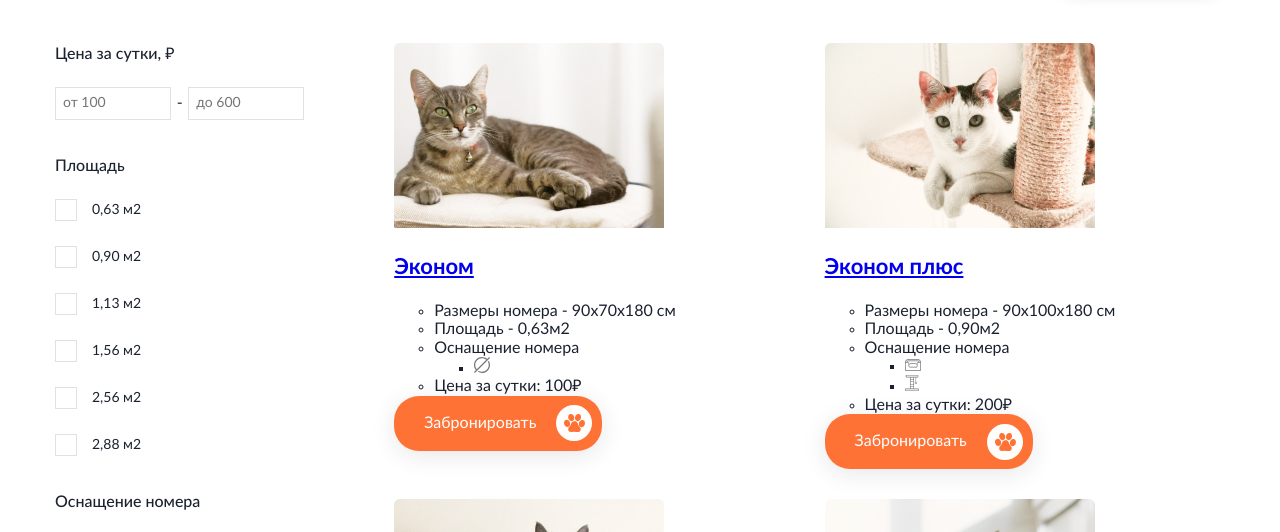
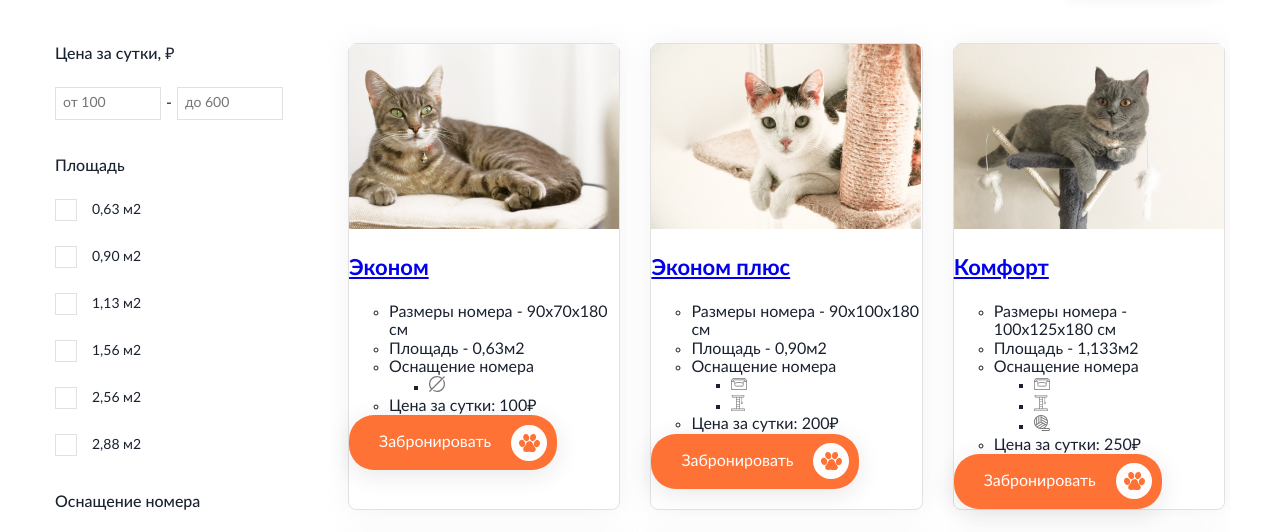
Before and after one commit to leogasmus/cat_hotel, a website: page app/catalog.html in a window 1280 px wide. Shown: the part 226-758 px from the top of the page. Drawn offline with Linux system fonts and the light colour scheme; some packages are replaced by stand-ins of ours; files whose address does not match are found by name.

Commit message:
Fix margin between filters and cards

```diff
--- a/app/scss/main.scss
+++ b/app/scss/main.scss
@@ -436,7 +436,7 @@
 }
 .sidebar.filters{
   width: 30%;
-  margin-right: 90px;
+  margin-right: 30px;
 }
 .filter{
   &-name{
@@ -461,6 +461,11 @@
     display: grid;
     grid-template-columns: repeat(auto-fill, minmax(270px, 1fr));
     grid-gap: 30px
+  }
+  &__item{
+    border: 1px solid $grey;
+    box-shadow: 0px 0px 25px rgba(208, 208, 208, 0.25);
+    border-radius: 8px
   }
 }
 .filter{
@@ -494,7 +499,14 @@
   display: flex;
   flex-direction: row;
   align-items: center;
-  justify-content: space-between;
+  justify-content: start;
+  input{
+    width: 90px;
+    margin: 0 5px;
+    &:first-child{
+      margin-left: 0;
+    }
+  }
 }
 .btn-filter{
   margin-bottom: 15px;
```
Also changed, not shown: app/css/main.min.css.
